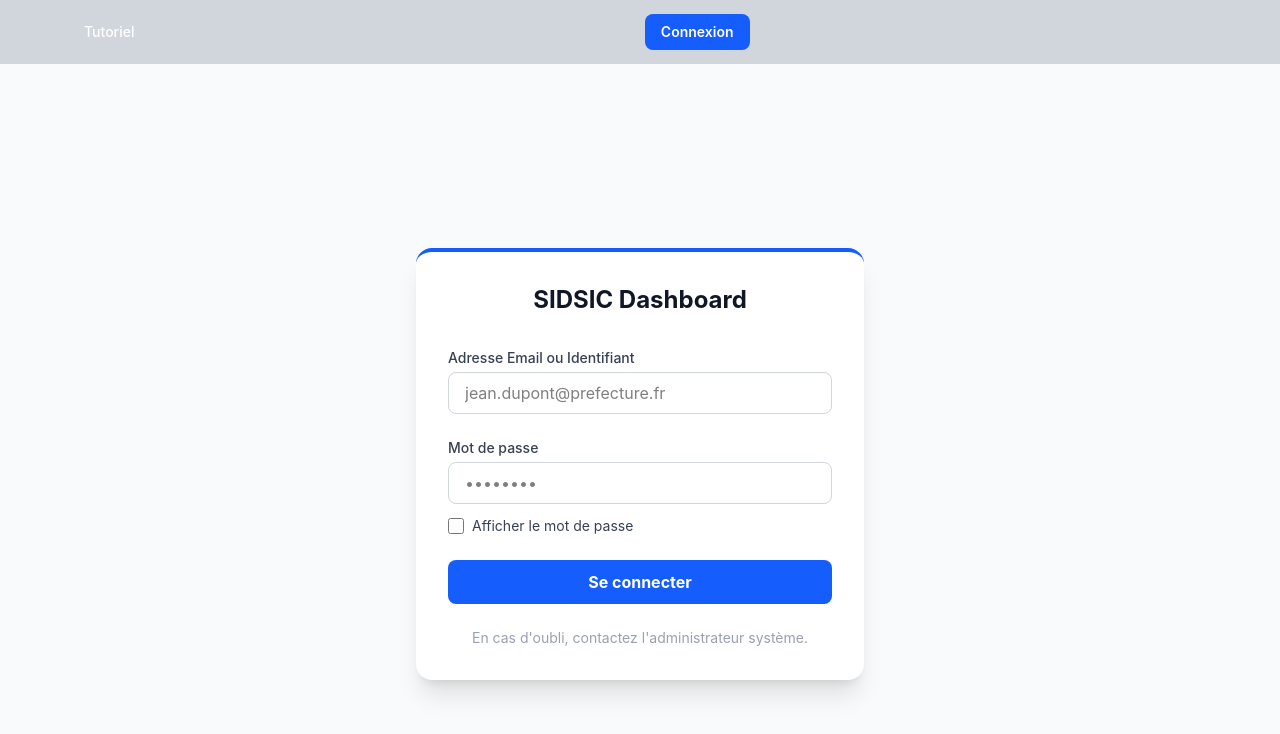
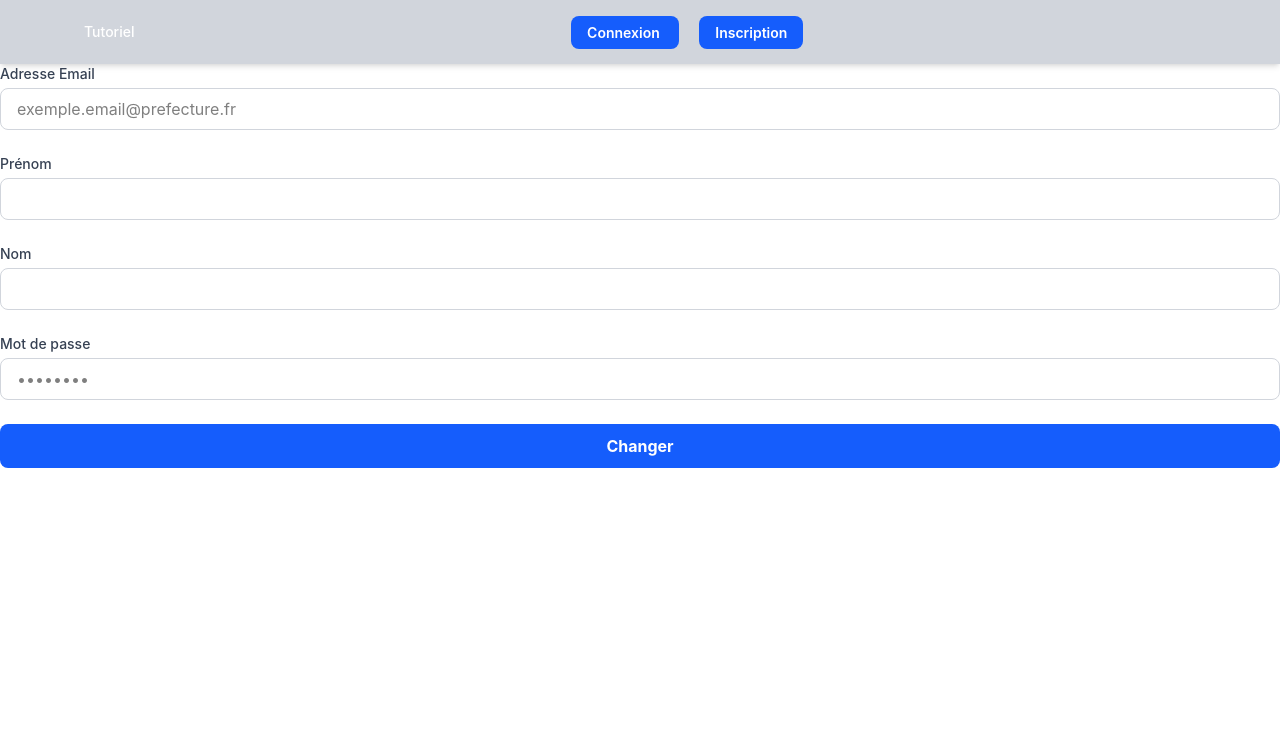
Before and after one commit to AlexisCerda/dashboard-frontend, a React (Vite) app: page /Signin in a window 1280 px wide. Before the commit this address led to /login. Shown: the top 734 px of the page. Built offline with nearby package versions, Linux system fonts and the light colour scheme.

Commit message:
Add SigninPage component and integrate user registration functionality; update routing in App, NavBar, and ButtonAdminGroupe

```diff
--- a/src/App.tsx
+++ b/src/App.tsx
@@ -6,6 +6,7 @@ import { ProtectedRoute } from './components/ProtectedRoute';
 import NavBar from './components/NavBar';
 import UpdateUserPage from './pages/UpdateUserPage';
 import { UpdateGroupePage } from './pages/UpdateGroupePage';
+import SigninPage from './pages/SigninPage';
 
 
 
@@ -16,6 +17,7 @@ function App() {
       <NavBar />
       <Routes>
         <Route path="/login" element={<LoginPage />} />
+        <Route path='/Signin' element={<SigninPage/>}/>
         <Route path="/dashboard" element={
             <ProtectedRoute>
               <DashboardPage />
--- a/src/components/ButtonAdminGroupe.tsx
+++ b/src/components/ButtonAdminGroupe.tsx
@@ -24,7 +24,7 @@ export function ButtonAdminGroupe(){
     return <></>;
   }
 
-  return <Link to="update-group">
+  return <Link to="/update-group">
     <Settings2/>
   </Link>;
 }
--- a/src/components/NavBar.tsx
+++ b/src/components/NavBar.tsx
@@ -40,9 +40,15 @@ export default function NavBar() {
                   className="bg-red-700 hover:bg-red-500 px-4 py-2 rounded-lg text-sm font-semibold transition-colors">
                   Déconnexion </button> </>)
             : (
+              <div>
               <Link to="/login"
                 className="bg-blue-600 hover:bg-blue-700 px-4 py-2 rounded-lg text-sm font-semibold transition-colors">
                 Connexion </Link>
+              <Link to="/Signin"
+              className=" m-5 bg-blue-600 hover:bg-blue-700 px-4 py-2 rounded-lg text-sm font-semibold transition-colors">
+                Inscription
+              </Link>
+              </div>
             )}
           </div>
           <div>
--- /dev/null
+++ b/src/pages/SigninPage.tsx
@@ -0,0 +1,116 @@
+import { useState } from "react";
+import { useCreateUser } from "../services/membreService";
+import { useNavigate } from "react-router-dom";
+
+export type User = {
+  nom: string;
+  prenom: string;
+  email: string;
+};
+
+export default function SigninPage() {
+  const [erreur, setErreur] = useState("");
+  const [email, setEmail] = useState("");
+  const [password, setPassword] = useState("");
+  const [nom, setNom] = useState("");
+  const [prenom, setPrenom] = useState("");
+
+  const CreateUser= useCreateUser();
+  const navigate = useNavigate();
+
+
+  const handleSubmit = async (e: React.SyntheticEvent<HTMLFormElement>) => {
+      e.preventDefault();
+      setErreur("");
+      try {
+        const resultat = await CreateUser(password,{ nom, prenom, email }) ;
+        console.log("réponse:", resultat);
+      } catch (error) {
+        setErreur("Email invalide, ou déjà prise");
+      }
+      navigate("/login");
+    };
+
+  return (
+    <form onSubmit={handleSubmit} className="space-y-6">
+      {erreur && (
+        <div className="p-3 bg-red-100 text-red-700 text-sm rounded-lg border border-red-200">
+          {erreur}
+        </div>
+      )}
+      <div>
+        <label
+          htmlFor="email"
+          className="block text-sm font-medium text-gray-700 mb-1"
+        >
+          Adresse Email
+        </label>
+        <input
+          id="email"
+          type="text"
+          required
+          value={email}
+          onChange={(e) => setEmail(e.target.value)}
+          className="w-full px-4 py-2 border border-gray-300 rounded-lg focus:ring-2 focus:ring-blue-500 focus:border-blue-500 outline-none transition-all"
+          placeholder="exemple.email@prefecture.fr"
+        />
+      </div>
+      <div>
+        <label
+          htmlFor="prenom"
+          className="block text-sm font-medium text-gray-700 mb-1"
+        >
+          Prénom
+        </label>
+        <input
+          id="prenom"
+          type="text"
+          required
+          value={prenom}
+          onChange={(e) => setPrenom(e.target.value)}
+          className="w-full px-4 py-2 border border-gray-300 rounded-lg focus:ring-2 focus:ring-blue-500 focus:border-blue-500 outline-none transition-all"
+        />
+      </div>
+      <div>
+        <label
+          htmlFor="nom"
+          className="block text-sm font-medium text-gray-700 mb-1"
+        >
+          Nom
+        </label>
+        <input
+          id="nom"
+          type="text"
+          required
+          value={nom}
+          onChange={(e) => setNom(e.target.value)}
+          className="w-full px-4 py-2 border border-gray-300 rounded-lg focus:ring-2 focus:ring-blue-500 focus:border-blue-500 outline-none transition-all"
+        />
+      </div>
+      <div>
+        <label
+          htmlFor="password"
+          className="block text-sm font-medium text-gray-700 mb-1"
+        >
+          Mot de passe
+        </label>
+        <input
+          id="password"
+          type={"text"}
+          required
+          value={password}
+          onChange={(e) => setPassword(e.target.value)}
+          className="w-full px-4 py-2 border border-gray-300 rounded-lg focus:ring-2 focus:ring-blue-500 focus:border-blue-500 outline-none transition-all"
+          placeholder="••••••••"
+        />
+
+      </div>
+      <button
+        type="submit"
+        className="w-full bg-blue-600 hover:bg-blue-700 text-white font-bold py-2.5 px-4 rounded-lg transition-colors duration-200"
+      >
+        Changer
+      </button>
+    </form>
+  );
+}
--- a/src/pages/UpdateGroupePage.tsx
+++ b/src/pages/UpdateGroupePage.tsx
@@ -1,3 +1,35 @@
+import { useContext, useEffect, useState } from "react";
+import { AuthContext } from "../context/AuthContext";
+import { useGetAdminUserByGroupe, useGetUserByGroupe } from "../services/membreService";
+import type { User } from "../types/User";
+
 export function UpdateGroupePage(){
-  return null;
+  const GetAdminUserByGroupe = useGetAdminUserByGroupe();
+  const GetUserByGroupe = useGetUserByGroupe();
+  const context = useContext(AuthContext);
+  const [user, setUser] = useState<User | null>(null);
+  const [users, setUsers] = useState<User[]>([]);
+
+  useEffect(() => {
+        const fetchUser = async () => {
+          if (context?.groupeActifId) {
+            const resultatUser: User[] = await GetUserByGroupe(Number(context.groupeActifId));
+            setUsers(resultatUser);
+          }};
+        fetchUser();
+    }, [context?.groupeActifId]);
+
+
+
+  return <>
+    <div>
+      <li>
+        {users.map((user: User) => (
+          <option key={user.id}>
+            {user.nom} {user.prenom}
+          </option>
+        ))}
+      </li>
+    </div>
+  </>;
 }
--- a/src/services/membreService.ts
+++ b/src/services/membreService.ts
@@ -230,3 +230,35 @@ export const useGetUserByGroupe = () => {
 
   return GetUserByGroupe;
 }
+
+export const useCreateUser = ()=>{
+  const CreateUser = async (pwd : string, u : User ) => {
+    try {
+      const response = await fetch(`${API_URL}/membres/${pwd}`, {
+        method: "POST",
+        headers: {
+          "Content-Type": "application/json",
+        },
+        body: JSON.stringify({
+        id: 0,
+        nom: u.nom,
+        prenom : u.prenom,
+        email : u.email
+      }),
+      });
+
+      if (!response.ok) {
+        throw new Error("Problème server");
+      }
+
+      const data = await response.json();
+      return data;
+
+    } catch (error) {
+      console.error("Erreur :", error);
+      throw error;
+    }
+  };
+
+  return CreateUser;
+}
```
